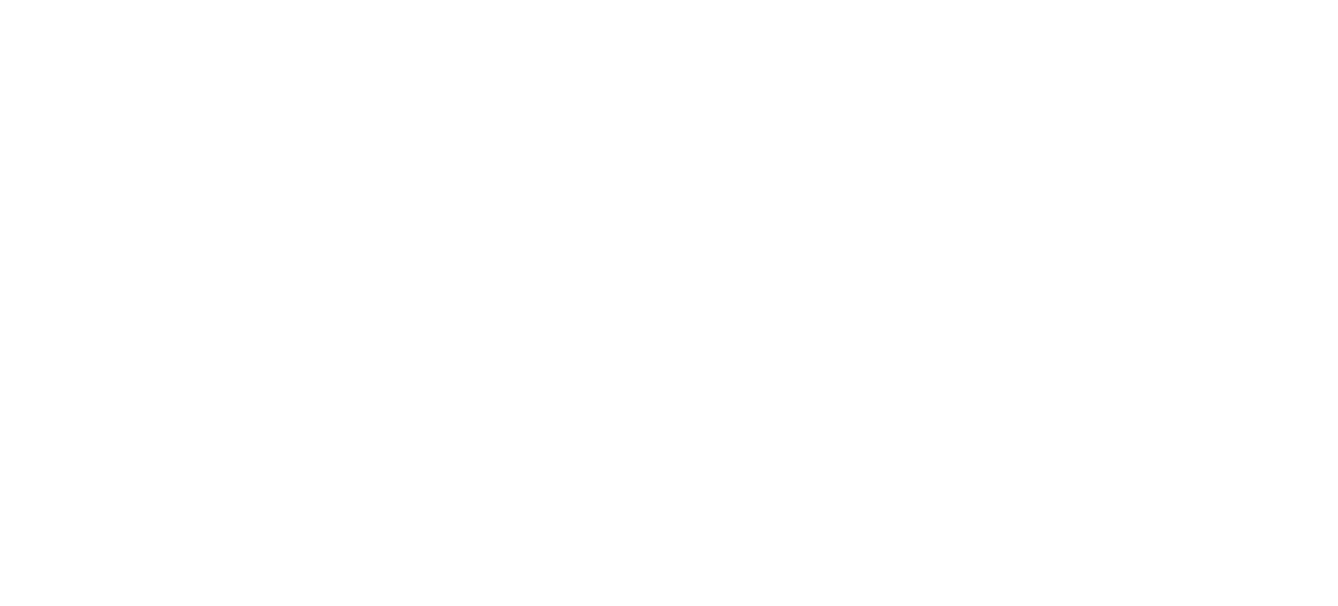
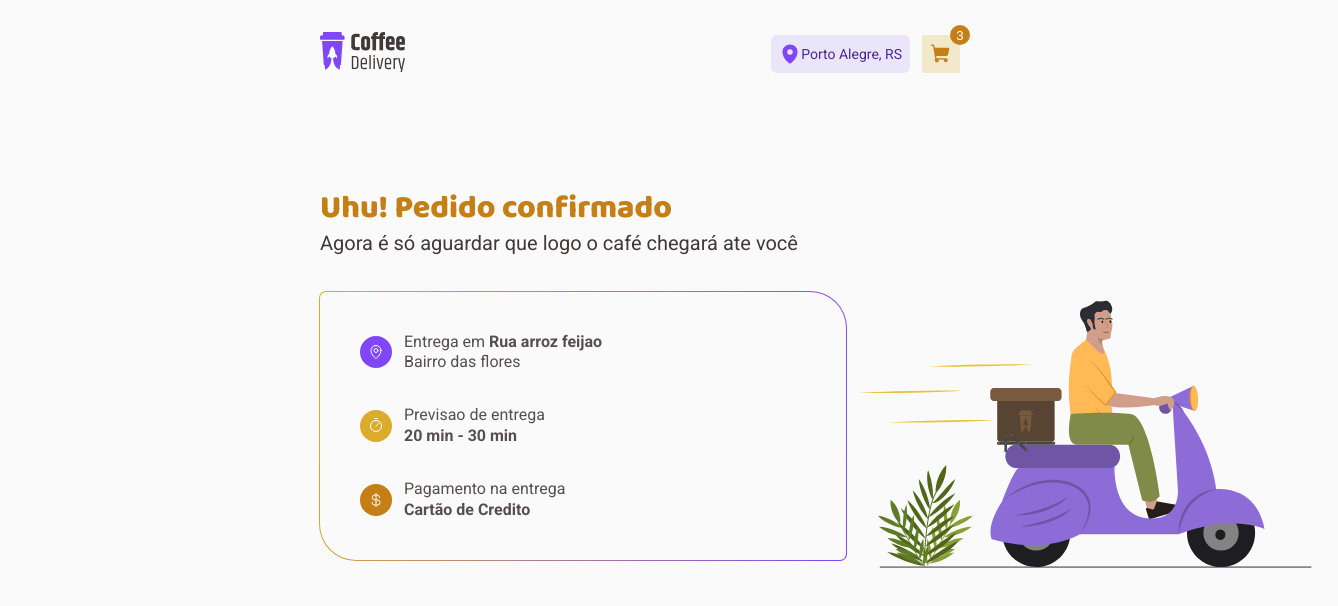
Before and after one commit to ViniciusMV13/CoffeDelivery, a React (Vite) app: page /succes in a window 1280 px wide. Before the commit this address had no page. Shown: the top 606 px of the page, 1338 px wide, since content can reach past the window. Built offline with nearby package versions, Linux system fonts and the light colour scheme.

Commit message:
Finalizado parte visual

```diff
--- a/index.html
+++ b/index.html
@@ -3,11 +3,10 @@
   <head>
     <meta charset="UTF-8" />
     <link rel="preconnect" href="https://fonts.googleapis.com">
-<link rel="preconnect" href="https://fonts.gstatic.com" crossorigin>
+    <link rel="preconnect" href="https://fonts.gstatic.com" crossorigin>
     <link rel="icon" type="image/svg+xml" href="/vite.svg" />
     <meta name="viewport" content="width=device-width, initial-scale=1.0" />
-
-<link href="https://fonts.googleapis.com/css2?family=Baloo+2:wght@700;800&family=Roboto:wght@400;700&display=swap" rel="stylesheet">
+    <link href="https://fonts.googleapis.com/css2?family=Baloo+2:wght@700;800&family=Roboto:wght@400;700&display=swap" rel="stylesheet">
     <title>Coffee Delivery</title>
   </head>
   <body>
--- a/src/Router.tsx
+++ b/src/Router.tsx
@@ -2,6 +2,7 @@
 import { DefaultLayout } from './layouts/DefaultLayouts'
 import { Home } from './pages/Home'
 import { Checkout } from './pages/Checkout'
+import { Succes } from './pages/Succes'
 
 export function Router() {
   return (
@@ -9,6 +10,7 @@
       <Route path="/" element={<DefaultLayout />}>
         <Route path="/" element={<Home />} />
         <Route path="/checkout" element={<Checkout />} />
+        <Route path="/succes" element={<Succes />} />
       </Route>
     </Routes>
   )
--- a/src/components/Header/styles.ts
+++ b/src/components/Header/styles.ts
@@ -33,7 +33,8 @@
   }
 `
 
-export const Cart = styled.div`
+export const Cart = styled.button`
+  border: none;
   display: flex;
   align-items: center;
   justify-content: center;
@@ -48,6 +49,7 @@
 `
 export const Counter = styled.div`
   p {
+    position: absolute;
     margin-left: -10px;
     margin-top: -29px;
     display: flex;
--- a/src/pages/Checkout/Components/CoffeeToBuy/index.tsx
+++ b/src/pages/Checkout/Components/CoffeeToBuy/index.tsx
@@ -39,7 +39,7 @@
           </CoffeeActions>
         </CoffeeDetails>
       </CoffeeInfo>
-      <CoffeePrice></CoffeePrice>
+      <CoffeePrice>R$ 9,90</CoffeePrice>
     </CoffeeContainer>
   )
 }
--- a/src/pages/Checkout/Components/CoffeeToBuy/styles.ts
+++ b/src/pages/Checkout/Components/CoffeeToBuy/styles.ts
@@ -38,9 +38,12 @@
   font-size: 1rem;
   font-weight: 700;
   line-height: 130%;
+  text-align: right;
+  color: ${(props) => props.theme['base-text']};
 `
 
-export const CoffeeRemove = styled.div`
+export const CoffeeRemove = styled.button`
+  border: none;
   display: flex;
   height: 2rem;
   padding: 0 0.5rem;
--- /dev/null
+++ b/src/pages/Checkout/Components/Divider/index.tsx
@@ -0,0 +1,17 @@
+import { DividerContainer } from './styles'
+
+export function Divider() {
+  return (
+    <DividerContainer>
+      <svg
+        xmlns="http://www.w3.org/2000/svg"
+        width="368"
+        height="2"
+        viewBox="0 0 368 2"
+        fill="none"
+      >
+        <path d="M0 1H368" stroke="#E6E5E5" />
+      </svg>
+    </DividerContainer>
+  )
+}
--- /dev/null
+++ b/src/pages/Checkout/Components/Divider/styles.ts
@@ -0,0 +1,8 @@
+import styled from 'styled-components'
+
+export const DividerContainer = styled.div`
+  height: 0%;
+  align-self: stretch;
+  stroke-width: 1px;
+  stroke: ${(props) => props.theme['base-button']};
+`
--- a/src/pages/Checkout/index.tsx
+++ b/src/pages/Checkout/index.tsx
@@ -1,5 +1,6 @@
 import { defaultTheme } from '../../styles/themes/default'
 import { CoffeeToBuy } from './Components/CoffeeToBuy'
+import { Divider } from './Components/Divider'
 import {
   AdressAndPaymentInfo,
   InfoHeader,
@@ -22,6 +23,13 @@
   PaymentName,
   ContainerTitle,
   OrderConfirmationCard,
+  PricesContainer,
+  PricesTextFrame,
+  PricesDescription,
+  PricesNumber,
+  FinalPrice,
+  OrderConfirmationButton,
+  OrderConfirmationButtonText,
 } from './styles'
 
 import {
@@ -105,7 +113,28 @@
         <ContainerTitle>Cafés selecionados</ContainerTitle>
         <OrderConfirmationCard>
           <CoffeeToBuy />
+          <Divider />
           <CoffeeToBuy />
+          <Divider />
+          <PricesContainer>
+            <PricesTextFrame>
+              <PricesDescription>Total de Itens</PricesDescription>
+              <PricesNumber>R$ 19,80</PricesNumber>
+            </PricesTextFrame>
+            <PricesTextFrame>
+              <PricesDescription>Entrega</PricesDescription>
+              <PricesNumber>R$ 19,80</PricesNumber>
+            </PricesTextFrame>
+            <PricesTextFrame>
+              <FinalPrice>Total</FinalPrice>
+              <FinalPrice>R$ 39,20</FinalPrice>
+            </PricesTextFrame>
+          </PricesContainer>
+          <OrderConfirmationButton>
+            <OrderConfirmationButtonText>
+              CONFIRMAR PEDIDO
+            </OrderConfirmationButtonText>
+          </OrderConfirmationButton>
         </OrderConfirmationCard>
       </OrderConfirmation>
     </CheckoutContainer>
--- a/src/pages/Checkout/styles.ts
+++ b/src/pages/Checkout/styles.ts
@@ -140,3 +140,52 @@
   border-radius: 6px 44px;
   background: ${(props) => props.theme['base-card']};
 `
+export const PricesContainer = styled.div`
+  display: flex;
+  flex-direction: column;
+  justify-content: center;
+  align-items: flex-start;
+  gap: 0.75rem;
+  align-self: stretch;
+`
+export const PricesTextFrame = styled.div`
+  display: flex;
+  justify-content: space-between;
+  align-items: center;
+  align-self: stretch;
+`
+export const PricesDescription = styled.p`
+  text-align: right;
+  color: ${(props) => props.theme['base-text']};
+  line-height: 130%;
+  font-size: 0.875rem;
+`
+
+export const PricesNumber = styled.p`
+  text-align: right;
+  color: ${(props) => props.theme['base-text']};
+  line-height: 130%;
+`
+export const FinalPrice = styled.p`
+  text-align: right;
+  color: ${(props) => props.theme['base-subtitle']};
+  font-weight: 700;
+  font-size: 1.25rem;
+  line-height: 130%;
+`
+export const OrderConfirmationButton = styled.button`
+  display: flex;
+  padding: 0.75rem 0.5rem;
+  justify-content: center;
+  align-items: center;
+  gap: 0.25rem;
+  align-self: stretch;
+  border-radius: 6px;
+  background: ${(props) => props.theme.yellow};
+`
+export const OrderConfirmationButtonText = styled.p`
+  color: ${(props) => props.theme.white};
+  font-weight: 700;
+  font-size: 0.875rem;
+  line-height: 160%;
+`
--- a/src/pages/Succes/index.tsx
+++ b/src/pages/Succes/index.tsx
@@ -0,0 +1,70 @@
+import { CurrencyDollar, MapPin, Timer } from 'phosphor-react'
+import {
+  IllustrationContainer,
+  MapIcon,
+  OrderConfirmationText,
+  OrderConfirmationTextDescription,
+  PaymentIcon,
+  SuccesContainer,
+  SuccesInfoContainer,
+  SuccesInfoDescription,
+  SuccesInfoDescriptionFrame,
+  SuccesInfoFrame,
+  SuccesInfoValue,
+  SuccesTextContainer,
+  TimerIcon,
+} from './styles'
+import { defaultTheme } from '../../styles/themes/default'
+import Illustration from '../../assets/Illustration.svg'
+
+export function Succes() {
+  return (
+    <SuccesContainer>
+      <SuccesTextContainer>
+        <OrderConfirmationText>Uhu! Pedido confirmado</OrderConfirmationText>
+        <OrderConfirmationTextDescription>
+          Agora é só aguardar que logo o café chegará ate você
+        </OrderConfirmationTextDescription>
+        <SuccesInfoContainer>
+          <SuccesInfoFrame>
+            <MapIcon>
+              <MapPin size={16} style={{ color: defaultTheme.white }} />
+            </MapIcon>
+            <SuccesInfoDescriptionFrame>
+              <label>
+                <SuccesInfoDescription>Entrega em</SuccesInfoDescription>
+                <SuccesInfoValue>Rua arroz feijao</SuccesInfoValue>
+              </label>
+              <SuccesInfoDescription>Bairro das flores</SuccesInfoDescription>
+            </SuccesInfoDescriptionFrame>
+          </SuccesInfoFrame>
+
+          <SuccesInfoFrame>
+            <TimerIcon>
+              <Timer size={16} style={{ color: defaultTheme.white }} />
+            </TimerIcon>
+            <SuccesInfoDescriptionFrame>
+              <SuccesInfoDescription>Previsao de entrega</SuccesInfoDescription>
+              <SuccesInfoValue>20 min - 30 min</SuccesInfoValue>
+            </SuccesInfoDescriptionFrame>
+          </SuccesInfoFrame>
+
+          <SuccesInfoFrame>
+            <PaymentIcon>
+              <CurrencyDollar size={16} style={{ color: defaultTheme.white }} />
+            </PaymentIcon>
+            <SuccesInfoDescriptionFrame>
+              <SuccesInfoDescription>
+                Pagamento na entrega
+              </SuccesInfoDescription>
+              <SuccesInfoValue>Cartão de Credito</SuccesInfoValue>
+            </SuccesInfoDescriptionFrame>
+          </SuccesInfoFrame>
+        </SuccesInfoContainer>
+      </SuccesTextContainer>
+      <IllustrationContainer>
+        <img src={Illustration} alt="" />
+      </IllustrationContainer>
+    </SuccesContainer>
+  )
+}
--- a/src/pages/Succes/styles.ts
+++ b/src/pages/Succes/styles.ts
@@ -0,0 +1,87 @@
+import styled from 'styled-components'
+
+export const SuccesContainer = styled.div`
+  padding: 5rem 20rem;
+  display: flex;
+  justify-content: space-between;
+`
+export const SuccesTextContainer = styled.div`
+  gap: 0.25rem;
+`
+export const SuccesInfoContainer = styled.div`
+  background: ${(props) => props.theme.background};
+  margin-top: 2.25rem;
+  display: flex;
+  width: 32.875rem;
+  padding: 2.5rem;
+  flex-direction: column;
+  align-items: flex-start;
+  gap: 2rem;
+  border-radius: 6px 36px;
+  position: relative;
+
+  &::before {
+    content: '';
+    position: absolute;
+    inset: -1px;
+    z-index: -1;
+    border-radius: 7px 37px;
+    background: linear-gradient(102.89deg, #dbac2c 2.61%, #8047f8 98.76%);
+  }
+`
+export const SuccesInfoFrame = styled.div`
+  display: flex;
+  gap: 0.75rem;
+  align-items: center;
+  justify-content: center;
+  label {
+    display: flex;
+    gap: 4px;
+  }
+`
+
+export const SuccesInfoDescriptionFrame = styled.div``
+
+export const OrderConfirmationText = styled.p`
+  color: ${(props) => props.theme['yellow-dark']};
+  font-family: 'Baloo 2';
+  font-size: 2rem;
+  font-weight: 800;
+  line-height: 130%;
+`
+export const OrderConfirmationTextDescription = styled.p`
+  color: ${(props) => props.theme['base-subtitle']};
+  font-size: 1.25rem;
+  line-height: 130%;
+`
+export const SuccesInfoValue = styled.p`
+  color: ${(props) => props.theme['base-text']};
+  font-weight: 700;
+  line-height: 130%;
+`
+export const SuccesInfoDescription = styled.p`
+  color: ${(props) => props.theme['base-text']};
+  line-height: 130%;
+`
+
+export const IllustrationContainer = styled.div`
+  margin-top: 6.25rem;
+`
+
+const Icon = styled.div`
+  padding: 0.5rem;
+  border-radius: 999px;
+  svg {
+    display: flex;
+  }
+`
+
+export const MapIcon = styled(Icon)`
+  background: ${(props) => props.theme.purple};
+`
+export const TimerIcon = styled(Icon)`
+  background: ${(props) => props.theme.yellow};
+`
+export const PaymentIcon = styled(Icon)`
+  background: ${(props) => props.theme['yellow-dark']};
+`
--- a/src/styles/global.ts
+++ b/src/styles/global.ts
@@ -5,11 +5,24 @@
     margin: 0;
     padding: 0;
     box-sizing: border-box;
+
 }
 
 body {
   -webkit-font-smoothing: antialiased;
   font-family: 'Roboto', sans-serif;
   font-weight: 400;
+  background: ${(props) => props.theme.background};
 
+
+  button {
+    border: none;
+    border-radius: 6px;
+    display: flex;
+    justify-content: center;
+    align-items: center;
+    &:hover {
+      cursor: pointer;
+    }
+  }
 }`
```
Also changed, not shown: src/assets/Illustration.svg (added).
